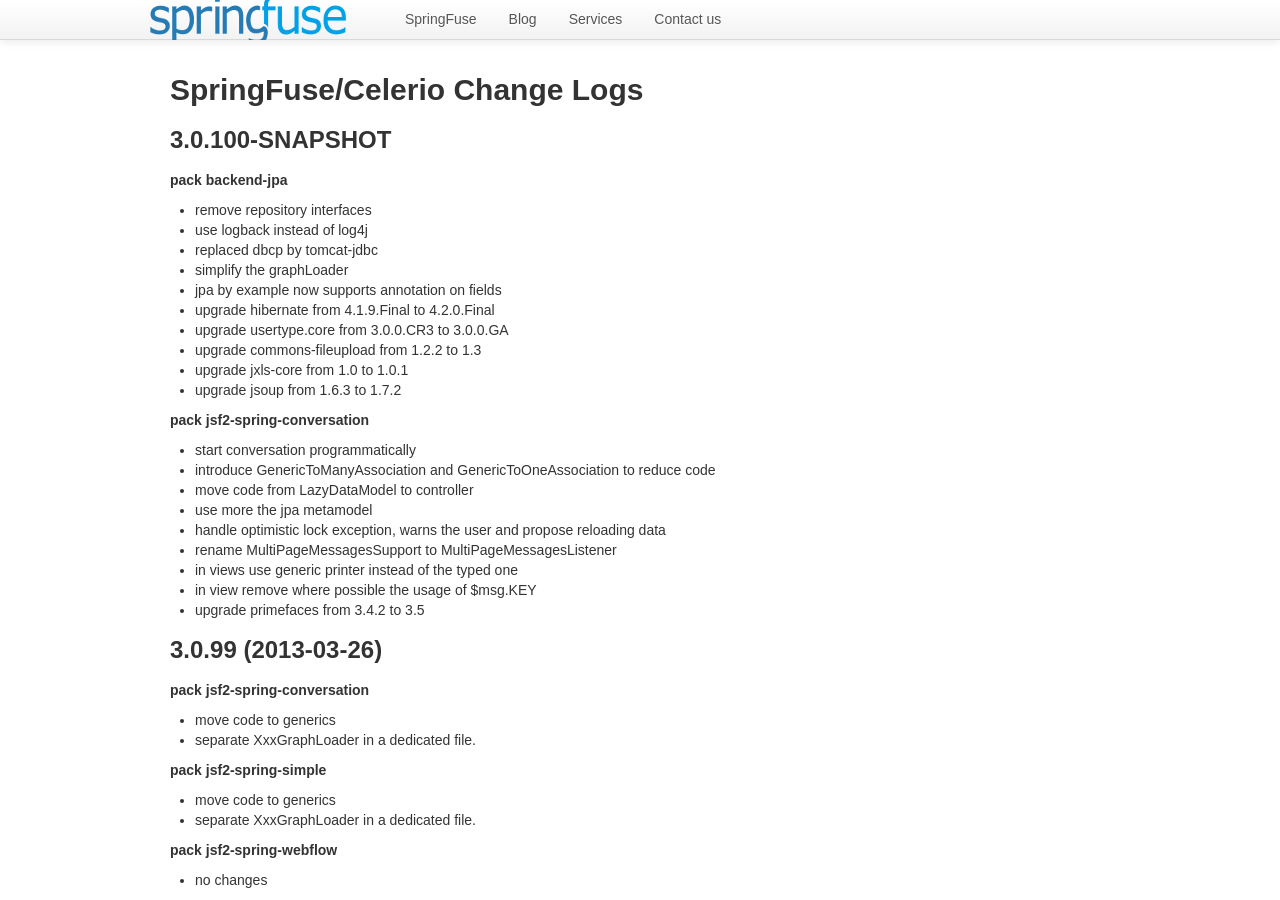
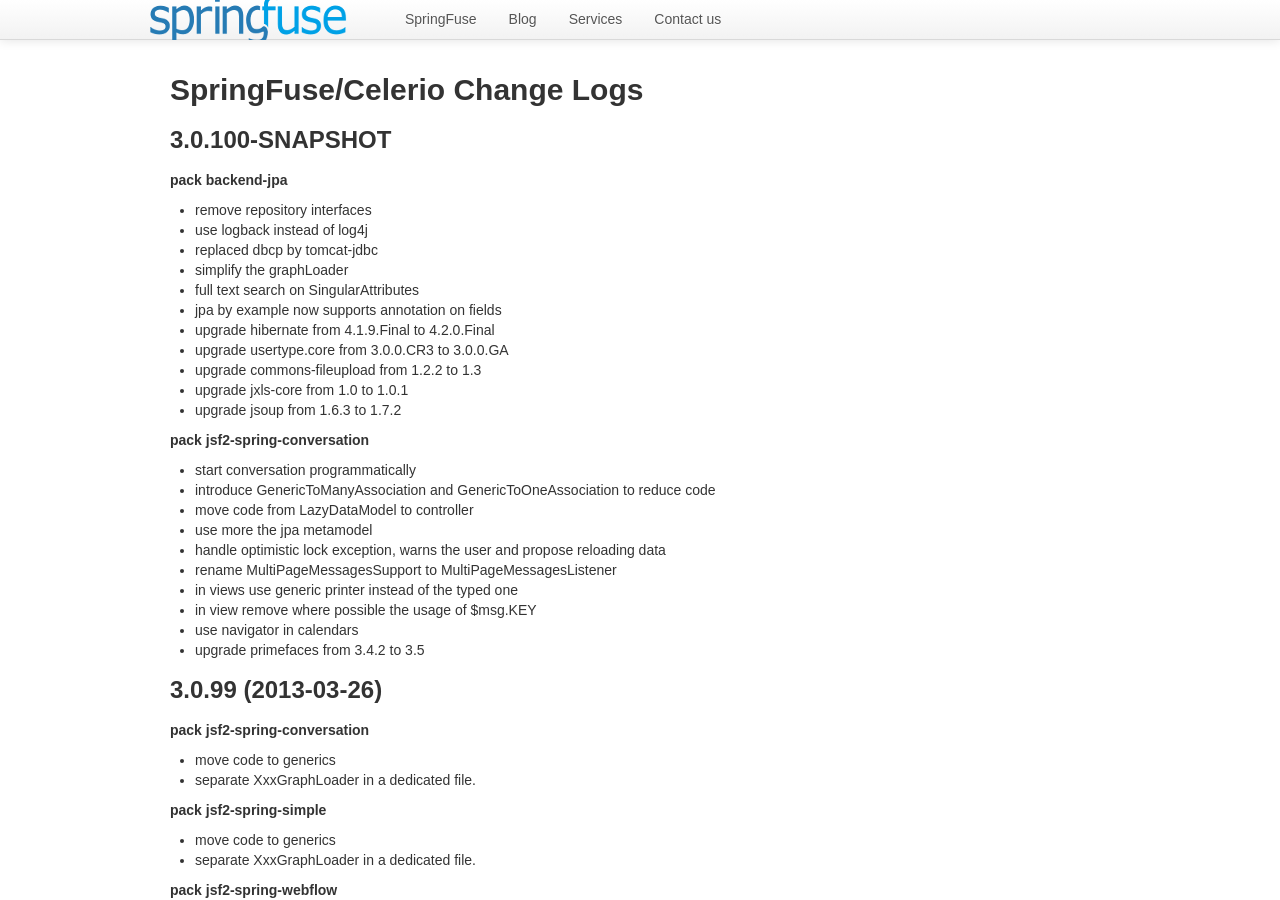
Before and after one commit to springfuse/springfuse.github.com, a Jekyll site: the page built from change-log.md, in a window 1280 px wide and 900 px high. Built offline with Jekyll 4.4.1, drawn with Linux system fonts in a browser that asks for light colours; Markdown is read by kramdown in place of the engine named in the settings; comment, search, counter and statistics services are not loaded.

Commit message:
update changelog to latests commits

```diff
--- a/change-log.md
+++ b/change-log.md
@@ -12,6 +12,7 @@ title: Springfuse change log
 * use logback instead of log4j
 * replaced dbcp by tomcat-jdbc
 * simplify the graphLoader
+* full text search on SingularAttributes
 * jpa by example now supports annotation on fields
 * upgrade hibernate from 4.1.9.Final to 4.2.0.Final
 * upgrade usertype.core from 3.0.0.CR3 to 3.0.0.GA
@@ -28,6 +29,7 @@ title: Springfuse change log
 * rename MultiPageMessagesSupport to MultiPageMessagesListener
 * in views use generic printer instead of the typed one
 * in view remove where possible the usage of $msg.KEY
+* use navigator in calendars
 * upgrade primefaces from 3.4.2 to 3.5
 
 
```
